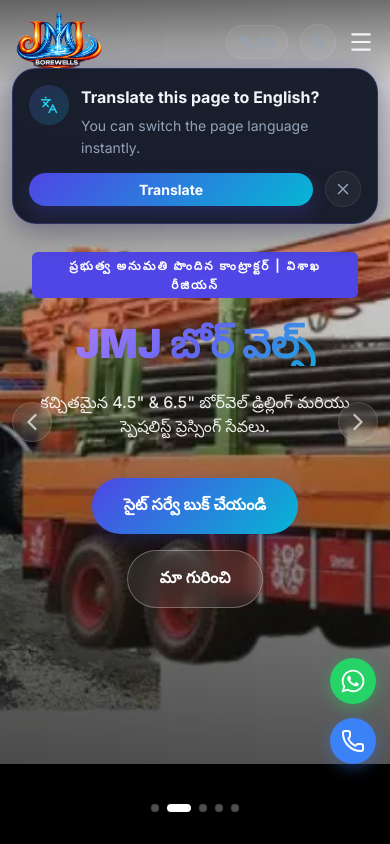
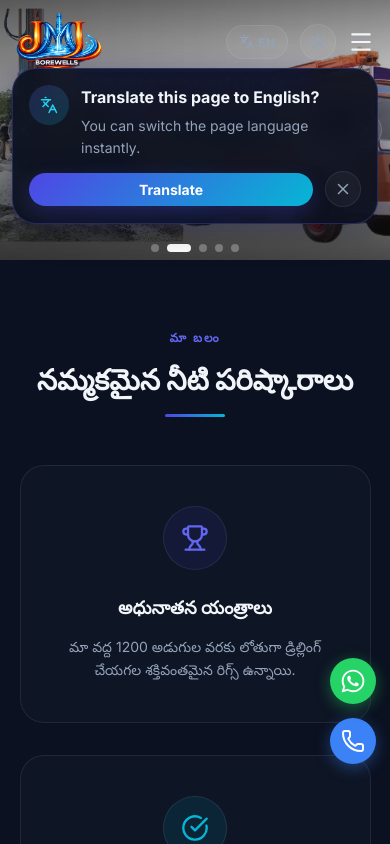
Before and after one commit to RapetiRuchitha/jmj, a React (Vite) app in the folder frontend/: page / in a window 390 px wide. Shown: the top 844 px of the page. Built offline with nearby package versions, Linux system fonts and the light colour scheme.

Commit message:
feat: Add initial frontend dependencies and a Footer component.

```diff
--- a/frontend/src/pages/Home.jsx
+++ b/frontend/src/pages/Home.jsx
@@ -285,10 +285,12 @@
               alt={heroImages[slideIndex].alt}
             />
           </AnimatePresence>
-        </div>
+
+          {/* Overlay, arrows & dots inside sliderBg — scoped to image strip on
+              mobile (position:relative aspect-ratio:3/2), full hero on desktop
+              (position:absolute inset:0). */}
           <div className={s.overlay} />
 
-        {/* Carousel Navigation Arrows */}
           <button
             className={`${s.carouselArrow} ${s.carouselArrowLeft}`}
             onClick={prevSlide}
@@ -304,6 +306,19 @@
             <ChevronRight size={28} />
           </button>
 
+          <div className={s.indicators}>
+            {heroImages.map((_, i) => (
+              <button
+                key={i}
+                className={`${s.dot} ${i === slideIndex ? s.dotActive : ""}`}
+                onClick={() => goToSlide(i)}
+                aria-label={`Go to slide ${i + 1}`}
+              />
+            ))}
+          </div>
+        </div>
+
+        {/* Hero text — centered over the image on both mobile and desktop */}
         <motion.div
           className={s.heroContent}
           initial={{ opacity: 0, scale: 0.95 }}
@@ -325,17 +340,6 @@
             </button>
           </div>
         </motion.div>
-
-        <div className={s.indicators}>
-          {heroImages.map((_, i) => (
-            <button
-              key={i}
-              className={`${s.dot} ${i === slideIndex ? s.dotActive : ""}`}
-              onClick={() => goToSlide(i)}
-              aria-label={`Go to slide ${i + 1}`}
-            />
-          ))}
-        </div>
       </section>
 
       {/* ===== WHY CHOOSE US ===== */}
--- a/frontend/src/pages/Home.module.css
+++ b/frontend/src/pages/Home.module.css
@@ -1,7 +1,7 @@
 .hero {
   position: relative;
   height: 100vh;
-  min-height: 600px;
+  min-height: 500px;
   overflow: hidden;
   display: flex;
   align-items: center;
@@ -12,6 +12,8 @@
   position: absolute;
   inset: 0;
   z-index: 0;
+  overflow: hidden;
+  background: #0b1120;
 }
 
 .slideImage {
@@ -19,18 +21,17 @@
   width: 100%;
   height: 100%;
   object-fit: cover;
+  object-position: center center;
   will-change: transform;
-  object-position: center;
+  display: block;
 }
 
 .overlay {
   position: absolute;
   inset: 0;
-  background: linear-gradient(
-    180deg,
+  background: linear-gradient(180deg,
       rgba(11, 17, 32, 0.55) 0%,
-    rgba(11, 17, 32, 0.75) 100%
-  );
+      rgba(11, 17, 32, 0.75) 100%);
   z-index: 1;
 }
 
@@ -122,11 +123,9 @@
   display: inline-flex;
   align-items: center;
   justify-content: center;
-  background: linear-gradient(
-    135deg,
+  background: linear-gradient(135deg,
       rgba(99, 102, 241, 0.2),
-    rgba(6, 182, 212, 0.2)
-  );
+      rgba(6, 182, 212, 0.2));
   color: var(--color-accent-light);
   flex-shrink: 0;
 }
@@ -154,11 +153,9 @@
 .translatePromptButton {
   padding: var(--space-2) var(--space-4);
   border-radius: var(--radius-full);
-  background: linear-gradient(
-    135deg,
+  background: linear-gradient(135deg,
       var(--color-primary),
-    var(--color-accent)
-  );
+      var(--color-accent));
   color: white;
   font-size: var(--font-size-sm);
   font-weight: 700;
@@ -201,11 +198,9 @@
 }
 
 .btnPrimary {
-  background: linear-gradient(
-    135deg,
+  background: linear-gradient(135deg,
       var(--color-primary),
-    var(--color-accent)
-  );
+      var(--color-accent));
   color: white;
   font-weight: 600;
   font-size: var(--font-size-base);
@@ -394,12 +389,10 @@
   inset: 0;
   border-radius: var(--radius-xl);
   padding: 1px;
-  background: linear-gradient(
-    135deg,
+  background: linear-gradient(135deg,
       transparent,
       var(--color-primary-glow),
-    transparent
-  );
+      transparent);
   -webkit-mask:
     linear-gradient(#fff 0 0) content-box,
     linear-gradient(#fff 0 0);
@@ -484,11 +477,9 @@
   position: absolute;
   inset: -1px;
   border-radius: var(--radius-xl);
-  background: linear-gradient(
-    135deg,
+  background: linear-gradient(135deg,
       var(--color-primary),
-    var(--color-accent)
-  );
+      var(--color-accent));
   z-index: -1;
 }
 
@@ -509,11 +500,9 @@
 .statValue {
   font-size: clamp(2rem, 4vw, 3rem);
   font-weight: 900;
-  background: linear-gradient(
-    135deg,
+  background: linear-gradient(135deg,
       var(--color-primary-light),
-    var(--color-accent)
-  );
+      var(--color-accent));
   -webkit-background-clip: text;
   background-clip: text;
   color: transparent;
@@ -610,11 +599,9 @@
   width: 48px;
   height: 48px;
   border-radius: 50%;
-  background: linear-gradient(
-    135deg,
+  background: linear-gradient(135deg,
       var(--color-primary),
-    var(--color-accent)
-  );
+      var(--color-accent));
   color: white;
   font-weight: 700;
   font-size: var(--font-size-lg);
@@ -867,11 +854,9 @@
   left: 0;
   width: 4px;
   height: 100%;
-  background: linear-gradient(
-    180deg,
+  background: linear-gradient(180deg,
       var(--color-primary),
-    var(--color-accent)
-  );
+      var(--color-accent));
   border-radius: 4px 0 0 4px;
 }
 
@@ -954,6 +939,111 @@
     flex: 0 0 36px;
   }
 
+  /*
+   * MOBILE HERO — overlay style (same as desktop):
+   * Hero = landscape 3:2 box matching the lorry images exactly → zero cropping.
+   * sliderBg fills the box absolutely.
+   * heroContent is centered over the image (same premium overlay look).
+   */
+  .hero {
+    height: auto !important;
+    aspect-ratio: 3 / 2;
+    min-height: 0 !important;
+    position: relative;
+    display: flex;
+    align-items: center;
+    justify-content: center;
+    overflow: hidden;
+  }
+
+  .sliderBg {
+    position: absolute;
+    inset: 0;
+    overflow: hidden;
+    background: #0b1120;
+  }
+
+  /* Perfect fill: 3:2 container + 3:2 images = no cropping */
+  .slideImage {
+    position: absolute;
+    inset: 0;
+    width: 100%;
+    height: 100%;
+    object-fit: cover;
+    object-position: center center;
+  }
+
+  /* Darker overlay - set pointer-events:none so clicks go through to arrows */
+  .overlay {
+    background: linear-gradient(180deg, rgba(11, 17, 32, 0.35) 0%, rgba(11, 17, 32, 0.80) 100%);
+    pointer-events: none;
+    z-index: 1;
+  }
+
+  /* Text overlaid on image — compact spacing to fit the shorter hero */
+  .heroContent {
+    position: relative;
+    z-index: 2;
+    padding: 0.5rem 0.75rem;
+    width: 100%;
+    box-sizing: border-box;
+    max-width: none;
+  }
+
+  .badge {
+    margin-bottom: 0.35rem;
+    font-size: 0.55rem;
+    padding: 3px 8px;
+    letter-spacing: 1.5px;
+  }
+
+  .heroTitle {
+    font-size: clamp(1.4rem, 7.5vw, 2rem);
+    margin-bottom: 0.25rem;
+    line-height: 1.1;
+  }
+
+  .heroSubtitle {
+    font-size: 0.75rem;
+    line-height: 1.35;
+    margin-bottom: 0.5rem;
+  }
+
+  .heroCta {
+    gap: 0.4rem;
+  }
+
+  .btnPrimary,
+  .btnOutline {
+    font-size: 0.78rem;
+    padding: 0.45rem 0.9rem;
+  }
+
+  /* Carousel arrows — ALWAYS visible on mobile (since no hover) */
+  .carouselArrow {
+    width: 36px;
+    height: 36px;
+    opacity: 0.85 !important;
+    z-index: 10;
+    /* Ensure they stay above everything */
+    display: flex;
+    align-items: center;
+    justify-content: center;
+  }
+
+  .carouselArrowLeft {
+    left: 8px;
+  }
+
+  .carouselArrowRight {
+    right: 8px;
+  }
+
+  /* Indicators stay at bottom of hero */
+  .indicators {
+    bottom: 8px;
+  }
+
   .missionGrid {
     grid-template-columns: 1fr;
     gap: var(--space-10);
@@ -963,30 +1053,24 @@
     grid-template-columns: 1fr;
   }
 
-  .heroContent {
-    padding: var(--space-4);
-  }
-
   .section {
     padding: var(--space-16) 5%;
   }
 
-  .carouselArrow {
-    width: 40px;
-    height: 40px;
-    opacity: 0.7;
+  .galleryGrid {
+    grid-template-columns: 1fr;
   }
 
-  .hero:hover .carouselArrow {
-    opacity: 1;
+  .galleryItem {
+    height: 240px;
   }
 
-  .carouselArrowLeft {
-    left: var(--space-3);
-  }
-
-  .carouselArrowRight {
-    right: var(--space-3);
+  .missionImg {
+    height: auto;
+    min-height: 220px;
+    width: 100%;
+    object-fit: cover;
+    object-position: center center;
   }
 }
 
@@ -1161,7 +1245,8 @@
   }
 
   .sliderBg {
-    position: relative; /* follow image height */
+    position: relative;
+    /* follow image height */
     inset: auto;
     width: 100%;
     height: auto;
@@ -1169,16 +1254,21 @@
 
   .slideImage {
     width: 100%;
-    height: auto; /* image defines height */
-    max-height: calc(100vh - 80px); /* never exceed screen */
-    object-fit: contain; /* show entire image */
+    height: auto;
+    /* image defines height */
+    max-height: calc(100vh - 80px);
+    /* never exceed screen */
+    object-fit: contain;
+    /* show entire image */
     object-position: center;
-    background-color: #000; /* letterbox bars look clean */
+    background-color: #000;
+    /* letterbox bars look clean */
     display: block;
   }
 
   .heroContent {
-    position: static; /* sit below image */
+    position: static;
+    /* sit below image */
     transform: none;
     margin-top: var(--space-4);
     text-align: center;
@@ -1187,12 +1277,10 @@
 
   .overlay {
     /* optional: lighter overlay so image is clearer on mobile */
-    background: linear-gradient(
-      to top,
+    background: linear-gradient(to top,
         rgba(0, 0, 0, 0.5),
         rgba(0, 0, 0, 0.2),
-      transparent
-    );
+        transparent);
   }
 }
 
@@ -1217,7 +1305,8 @@
 .slideImage {
   width: 100%;
   height: 100%;
-  object-fit: cover;      /* image fills screen, cropped if needed */
+  object-fit: cover;
+  /* image fills screen, cropped if needed */
   object-position: center;
   display: block;
 }
@@ -1225,12 +1314,10 @@
 .overlay {
   position: absolute;
   inset: 0;
-  background: linear-gradient(
-      to top,
+  background: linear-gradient(to top,
       rgba(0, 0, 0, 0.7),
       rgba(0, 0, 0, 0.3),
-      transparent
-    );
+      transparent);
   z-index: 1;
 }
 
```
Lines whose indentation alone changed are shown as unchanged.
